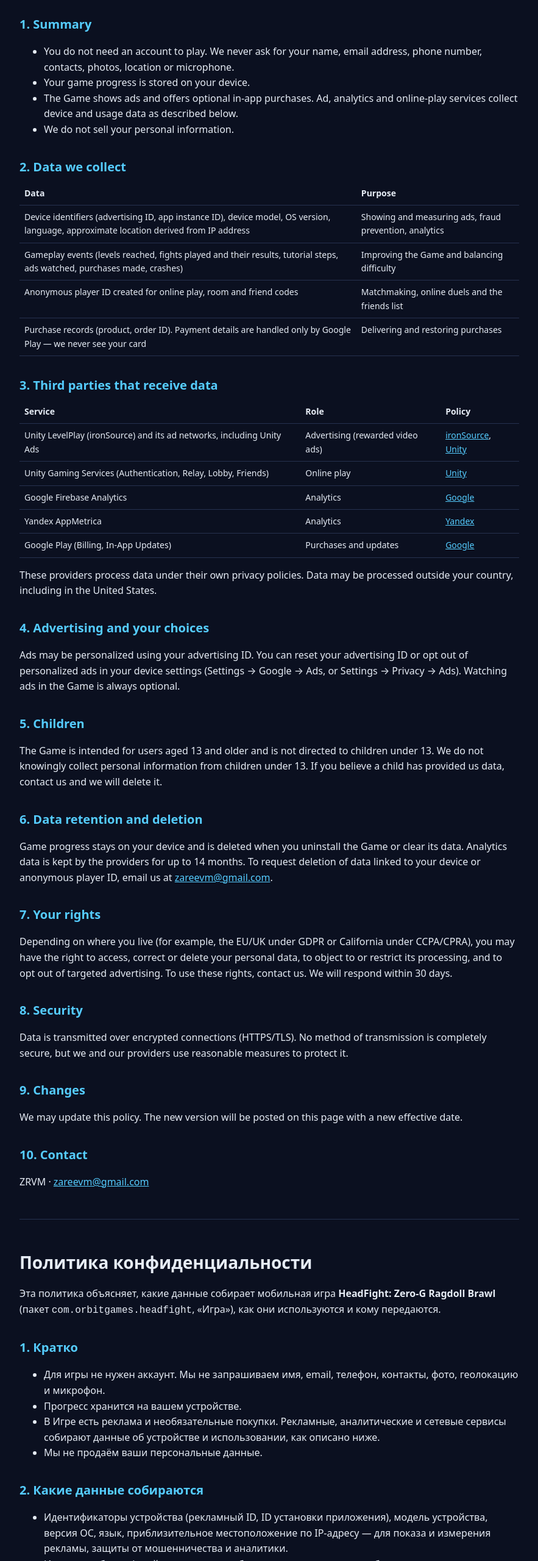
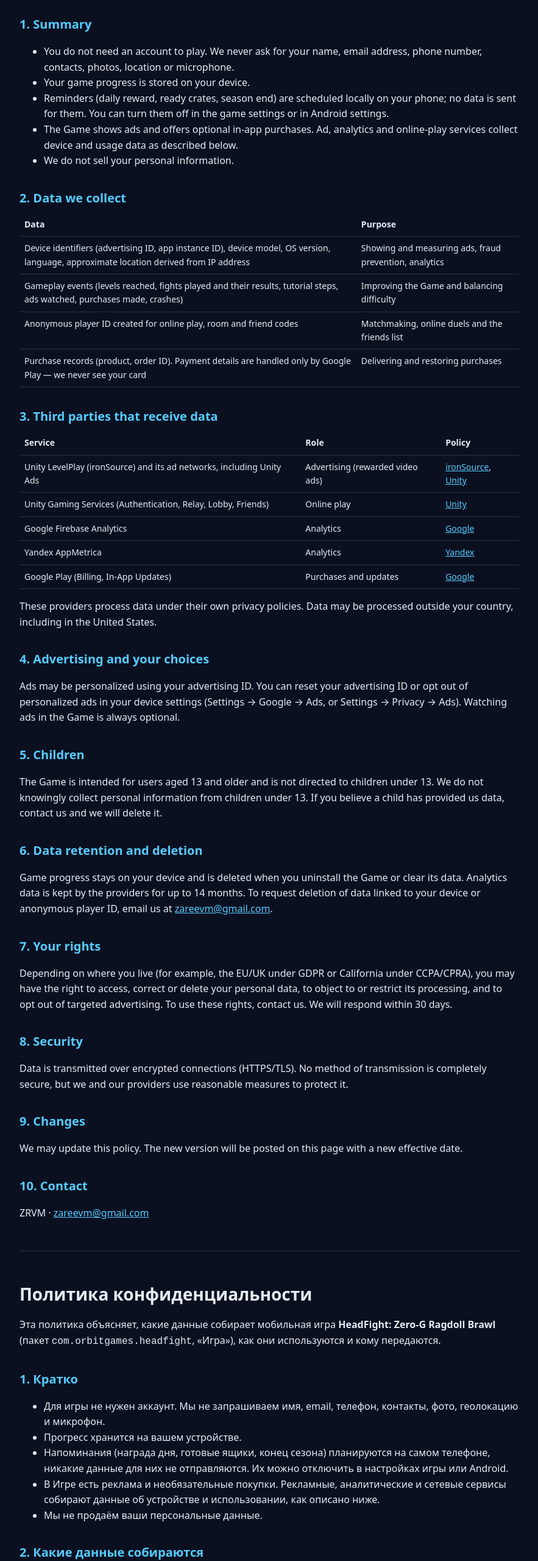
Before and after one commit to zareevm-code/headfight-privacy, a plain HTML site: page index.html in a window 1280 px wide. Shown: the part 240-2800 px from the top of the page at 61% size, without its empty margins (198-1081 px from the left). Drawn offline with Linux system fonts and the light colour scheme.

Commit message:
Add files via upload

```diff
--- a/index.html
+++ b/index.html
@@ -30,6 +30,7 @@
 <ul>
   <li>You do not need an account to play. We never ask for your name, email address, phone number, contacts, photos, location or microphone.</li>
   <li>Your game progress is stored on your device.</li>
+  <li>Reminders (daily reward, ready crates, season end) are scheduled locally on your phone; no data is sent for them. You can turn them off in the game settings or in Android settings.</li>
   <li>The Game shows ads and offers optional in-app purchases. Ad, analytics and online-play services collect device and usage data as described below.</li>
   <li>We do not sell your personal information.</li>
 </ul>
@@ -86,6 +87,7 @@
 <ul>
   <li>Для игры не нужен аккаунт. Мы не запрашиваем имя, email, телефон, контакты, фото, геолокацию и микрофон.</li>
   <li>Прогресс хранится на вашем устройстве.</li>
+  <li>Напоминания (награда дня, готовые ящики, конец сезона) планируются на самом телефоне, никакие данные для них не отправляются. Их можно отключить в настройках игры или Android.</li>
   <li>В Игре есть реклама и необязательные покупки. Рекламные, аналитические и сетевые сервисы собирают данные об устройстве и использовании, как описано ниже.</li>
   <li>Мы не продаём ваши персональные данные.</li>
 </ul>
```
